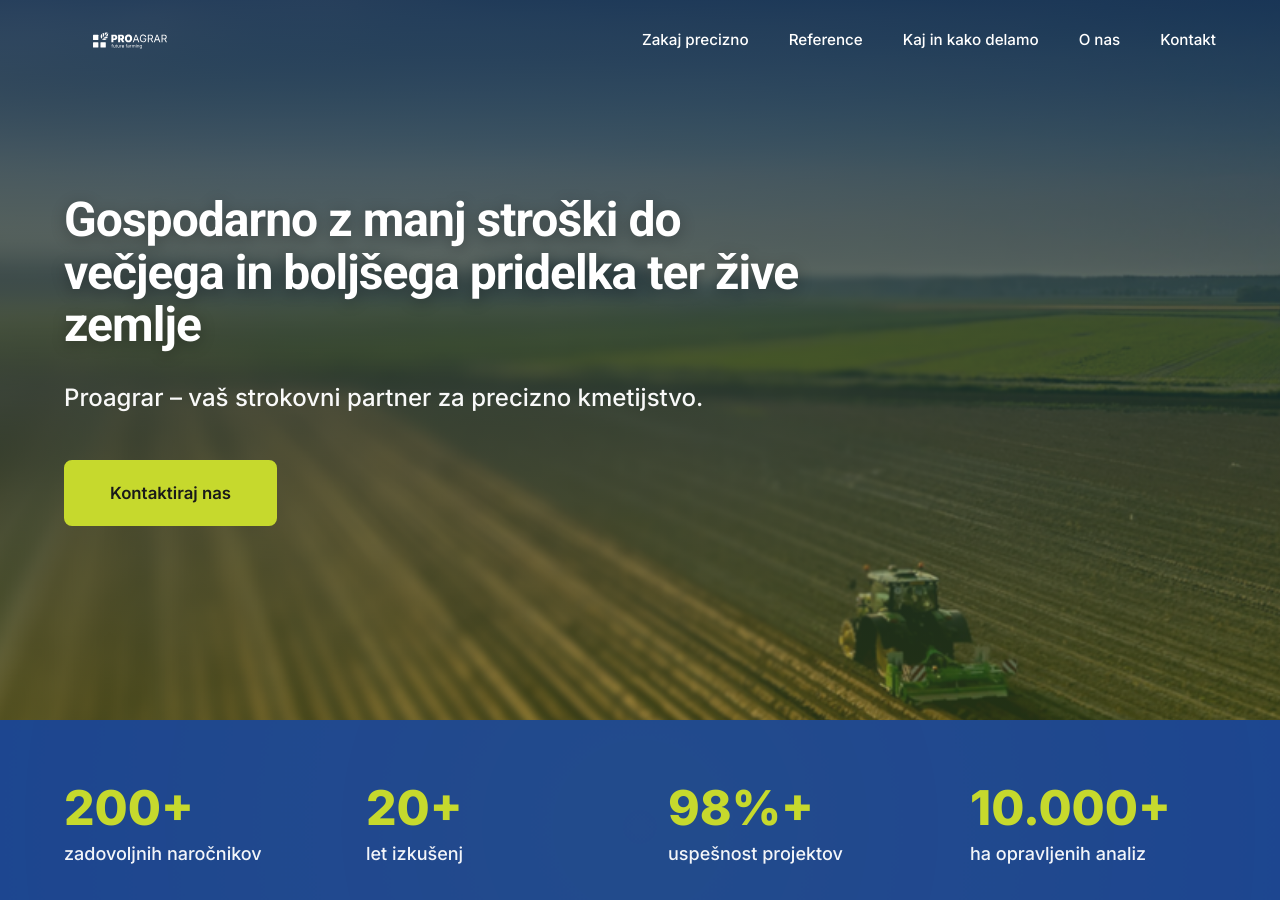
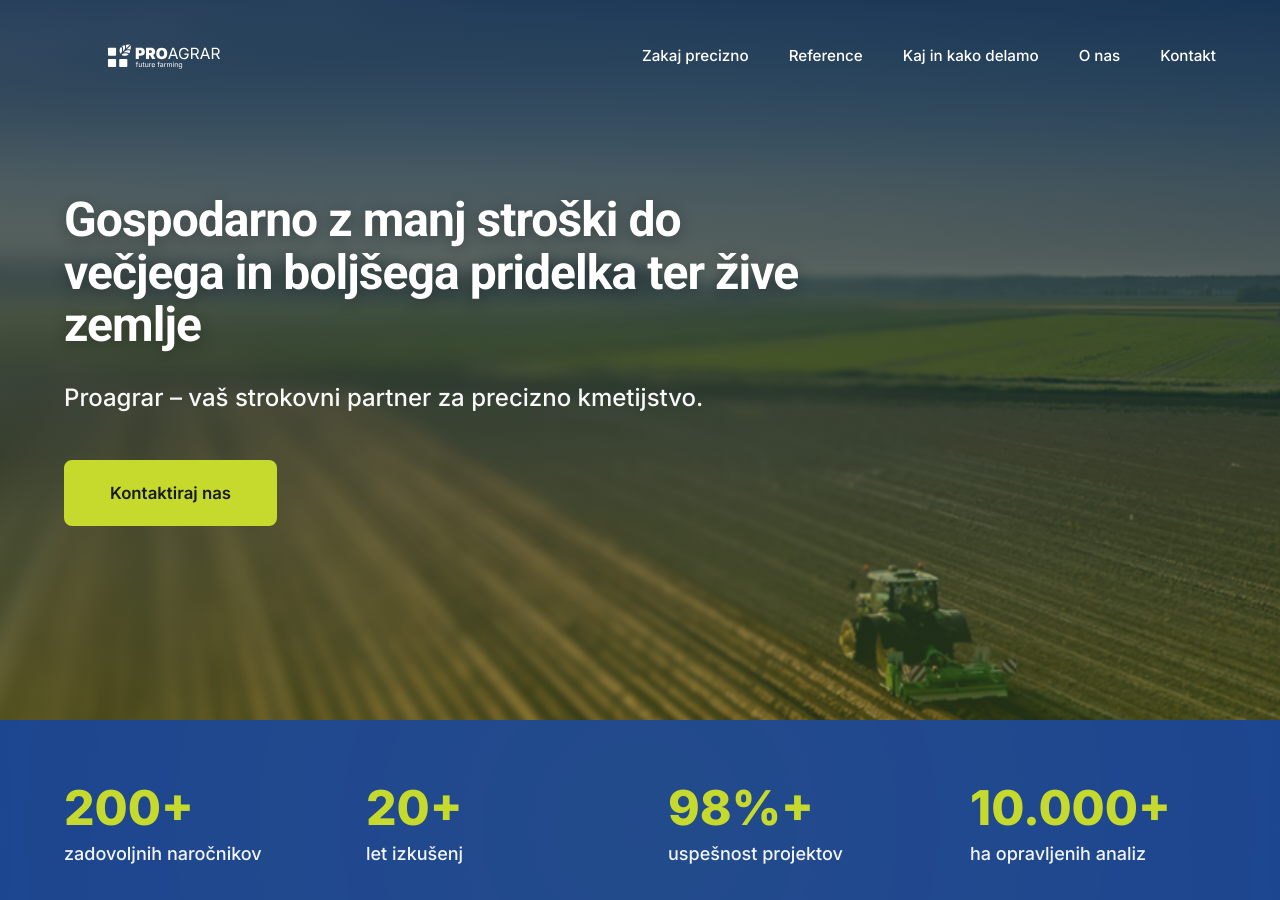
Before and after one commit to Proagrar/one-pager-web-page, a Jekyll site: the page built from index.md, in a window 1280 px wide and 900 px high. Built offline with Jekyll 4.4.1, drawn with Linux system fonts in a browser that asks for light colours.

Commit message:
fix: header logo size and mobile alignment
- Desktop: increase logo from 63px to 95px (+50%)
- Desktop scrolled: reduce logo to 40px for slimmer bar
- Mobile: left-align logo via flex-start on header-inner
- Mobile scrolled: shrink logo to 65px so bar becomes slim on scroll

Co-Authored-By: Claude Sonnet 4.6 <noreply@anthropic.com>

```diff
--- a/assets/css/base.css
+++ b/assets/css/base.css
@@ -76,7 +76,7 @@
         }
 
         .header.scrolled .logo img {
-            height: 50px;
+            height: 40px;
         }
 
         .container {
@@ -103,7 +103,7 @@
         }
 
         .logo img {
-            height: 63px;
+            height: 95px;
             width: auto;
             display: block;
             transition: all 0.4s cubic-bezier(0.4, 0, 0.2, 1);
@@ -1361,6 +1361,10 @@
                 padding: 2.5rem;
             }
 
+            .header-inner {
+                justify-content: flex-start;
+            }
+
             .menu-toggle {
                 display: block;
                 margin-left: auto;
@@ -1371,7 +1375,7 @@
             }
 
             .header.scrolled .logo img {
-                height: 141px;
+                height: 65px;
             }
 
             .hero {
```
